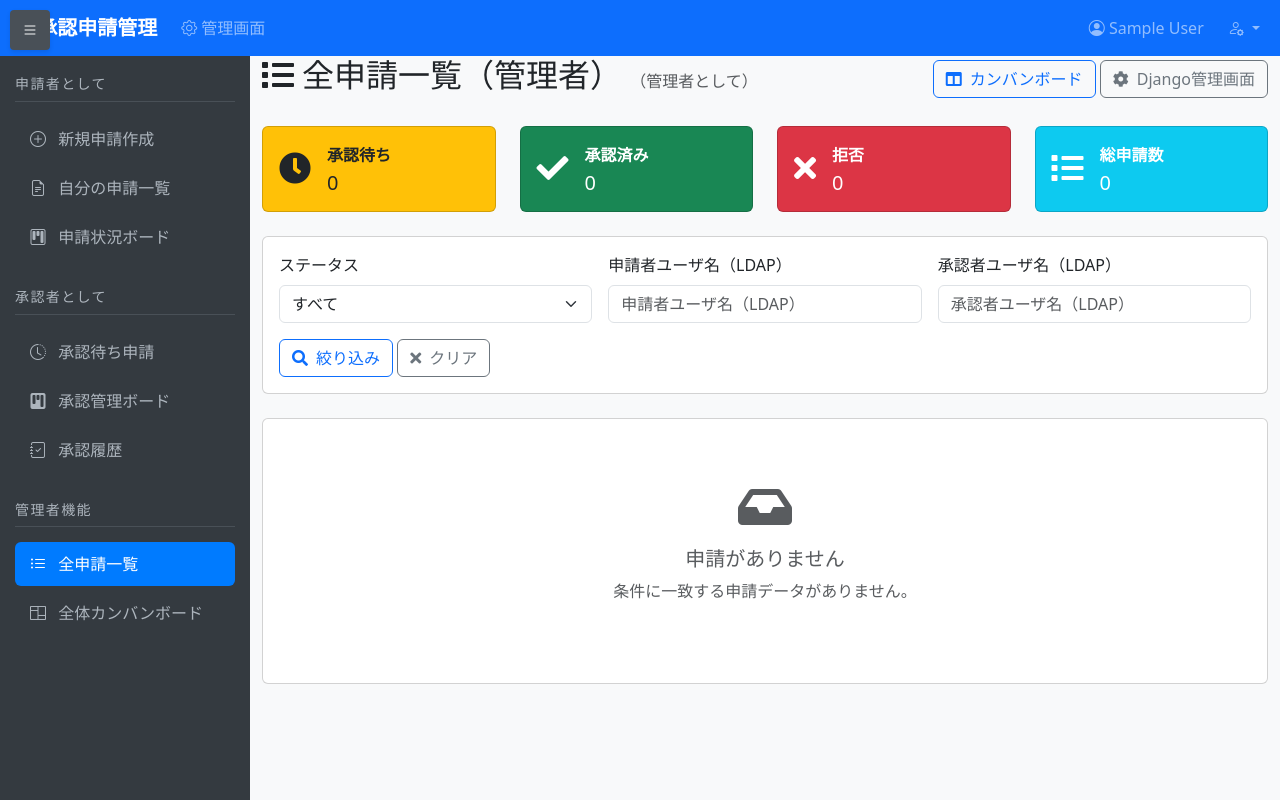
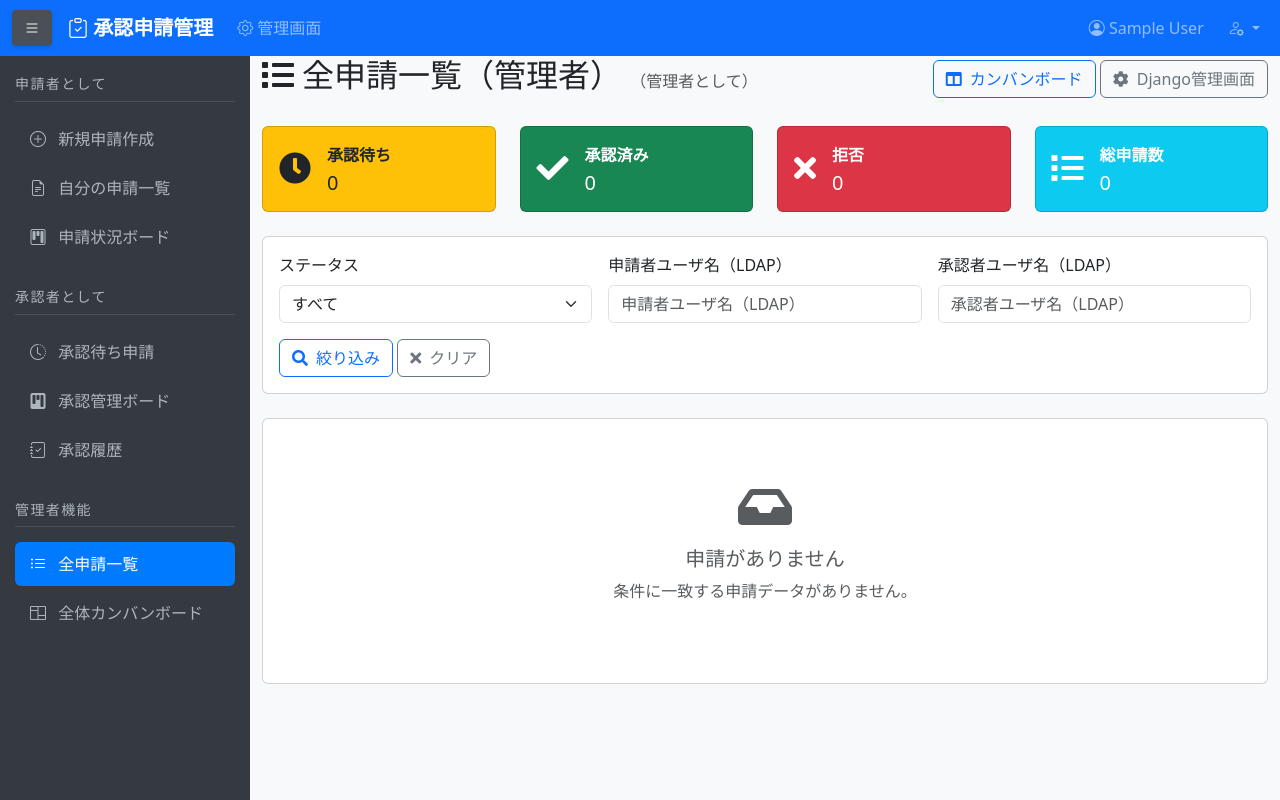
Before and after one commit to kkzk/CarryOutApproval, a Django app: page /applications/admin/list/ in a window 1280 px wide. Run offline with Django 5.2, Linux system fonts and the light colour scheme; the visitor is signed in with stand-in values (Sample User, id 1); data that the repository does not hold is empty; some libraries are stand-ins or nearby versions.

Commit message:
feat: ナビバーの高さを変数化し、サイドバーのスタイルを調整

```diff
--- a/templates/base.html
+++ b/templates/base.html
@@ -25,8 +25,11 @@
         <!-- HTMX (local) -->
         <script src="{% static 'vendor/htmx/1.9.12/htmx.min.js' %}"></script>
         <style>
+        :root { --navbar-height: 56px; }
         body {
             background-color: #f8f9fa;
+            /* ナビバーを fixed-top にした際の被り防止 */
+            padding-top: var(--navbar-height);
         }
         .navbar-brand {
             font-weight: bold;
@@ -38,10 +41,10 @@
         /* サイドバーのスタイル */
         .sidebar {
             position: fixed;
-            top: 56px; /* navbar の高さ分 */
+            top: var(--navbar-height); /* navbar の高さ */
             left: 0;
             width: 250px;
-            height: calc(100vh - 56px);
+            height: calc(100vh - var(--navbar-height));
             background: #343a40;
             color: white;
             z-index: 1000;
@@ -53,18 +56,22 @@
             transform: translateX(-250px);
         }
 
+        /* トグルボタンをナビバーの通常フローに含める（タイトルとの重なり防止） */
         .sidebar-toggle {
-            position: fixed;
-            top: 10px;
-            left: 10px;
+            position: relative; /* fixed を廃止 */
+            top: 0;
+            left: 0;
             z-index: 1001;
             background: #495057;
             border: none;
             color: white;
-            padding: 8px 12px;
+            padding: 6px 12px;
             border-radius: 4px;
             cursor: pointer;
             box-shadow: 0 2px 4px rgba(0,0,0,0.1);
+            display: flex;
+            align-items: center;
+            justify-content: center;
         }
 
         .sidebar-toggle:hover {
@@ -148,7 +155,7 @@
         /* サイドバーが隠れているときのスタイル */
         .sidebar-indicator {
             position: fixed;
-            top: 56px;
+            top: var(--navbar-height);
             left: -50px;
             width: 100px;
             height: 40px;
@@ -166,6 +173,8 @@
             pointer-events: none;
         }
 
+    .app-navbar { z-index: 1100; }
+
         .sidebar-hidden ~ .sidebar-indicator {
             left: 0;
             opacity: 1;
@@ -175,10 +184,10 @@
     </head>
     <body>
         <!-- Navigation -->
-        <nav class="navbar navbar-expand-lg navbar-dark bg-primary">
+    <nav class="navbar navbar-expand-lg navbar-dark bg-primary fixed-top app-navbar">
             <div class="container-fluid">
                 <!-- サイドバートグルボタン -->
-                <button class="sidebar-toggle me-3" id="sidebarToggle">
+        <button class="sidebar-toggle me-3" id="sidebarToggle" aria-label="サイドバーの表示切替" title="サイドバー切替">
                     <i class="bi bi-list"></i>
                 </button>
                 <a class="navbar-brand" href="{% url 'applications:kanban-board' %}">
```
